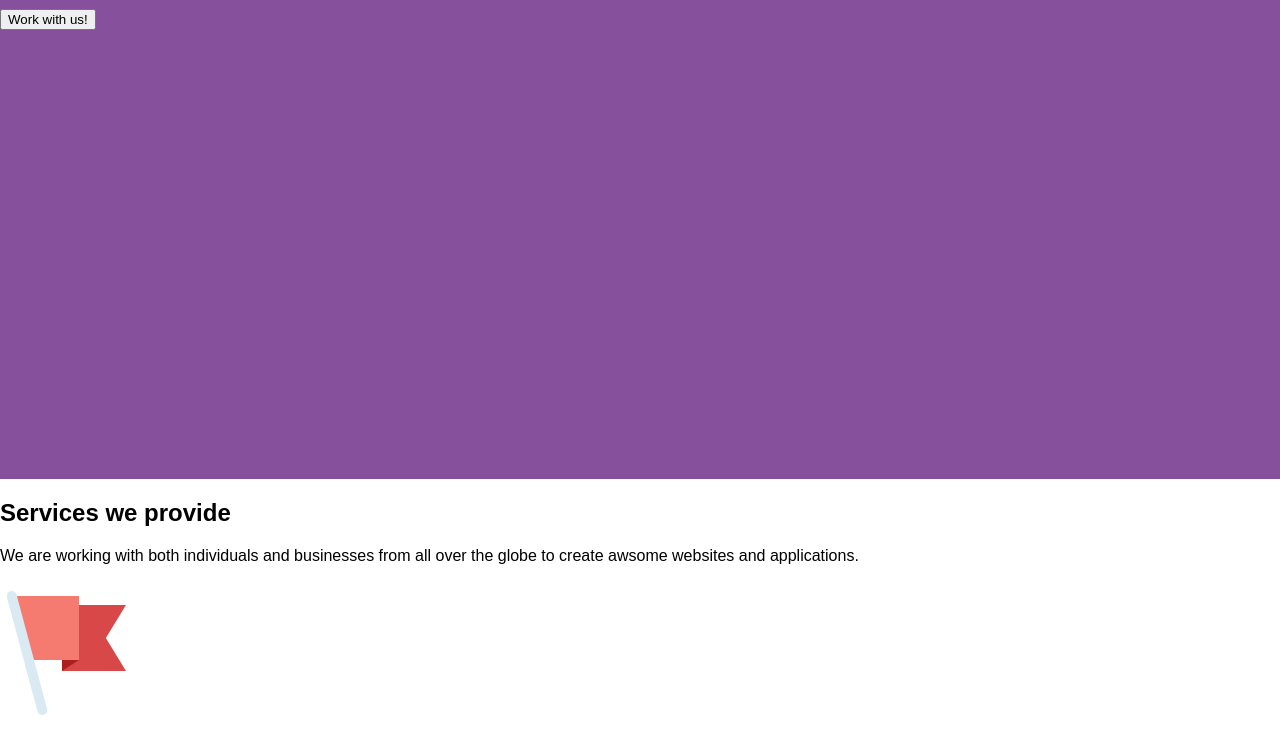
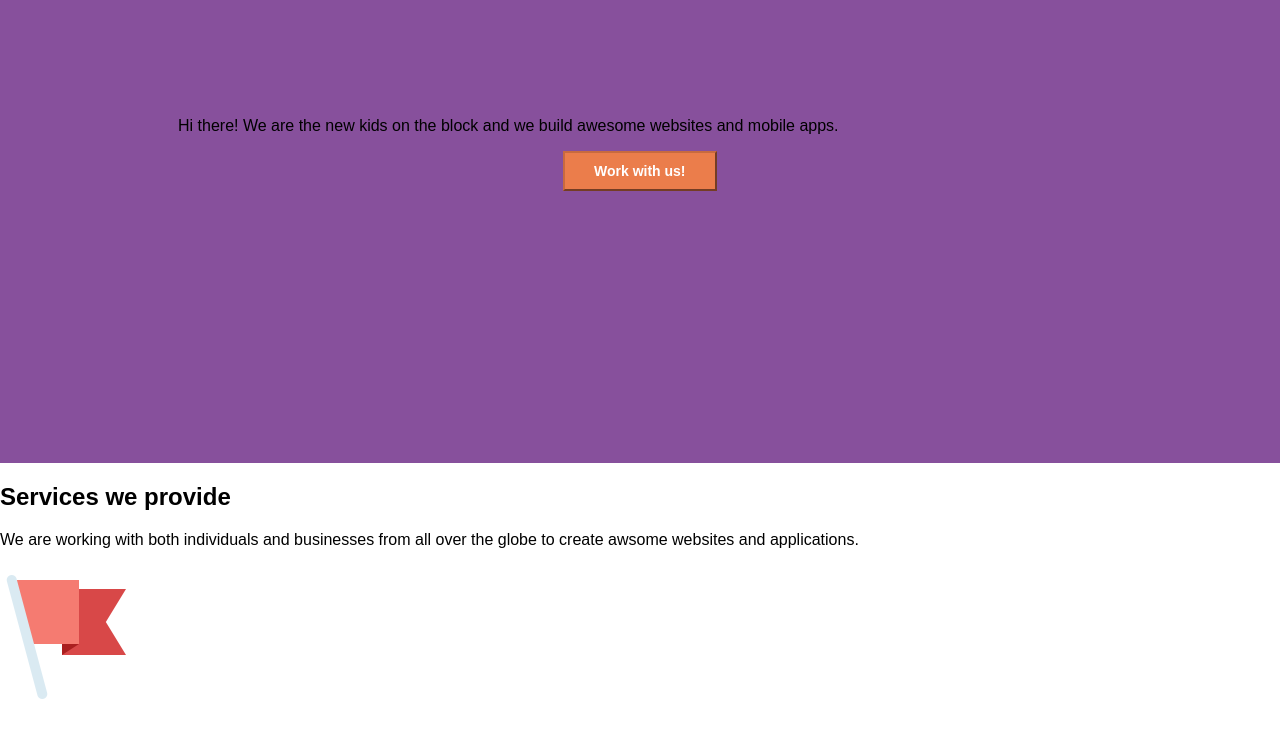
Before and after one commit to Kajoha/cuda, a website: page index.html in a window 1280 px wide. Shown: the part 131-863 px from the top of the page. Drawn offline with Linux system fonts and the light colour scheme.

Commit message:
Estilos welcome

```diff
--- /dev/null
+++ b/sass/partial/_welcome.scss
@@ -0,0 +1,16 @@
+#welcome {
+    padding-top: 232px;
+    width: 924px;
+    height: 224px;
+    margin: 0 auto; }
+
+#welcome button {
+    font-size: 14px;
+    font-weight: bold;
+    color: $primary-color;
+    font-family: Arial, Helvetica, sans-serif;
+    padding: 10px 29px;
+    background-color: #EB7D4B;
+    border-color: #C86A3F;
+    position: absolute;
+    margin-left: 385px; }
--- a/sass/styles.scss
+++ b/sass/styles.scss
@@ -21,3 +21,4 @@ body {
 
 @import 'partial/menuTop';
 @import 'partial/logo';
+@import 'partial/welcome';
```
Also changed, not shown: public/css/styles.css.
